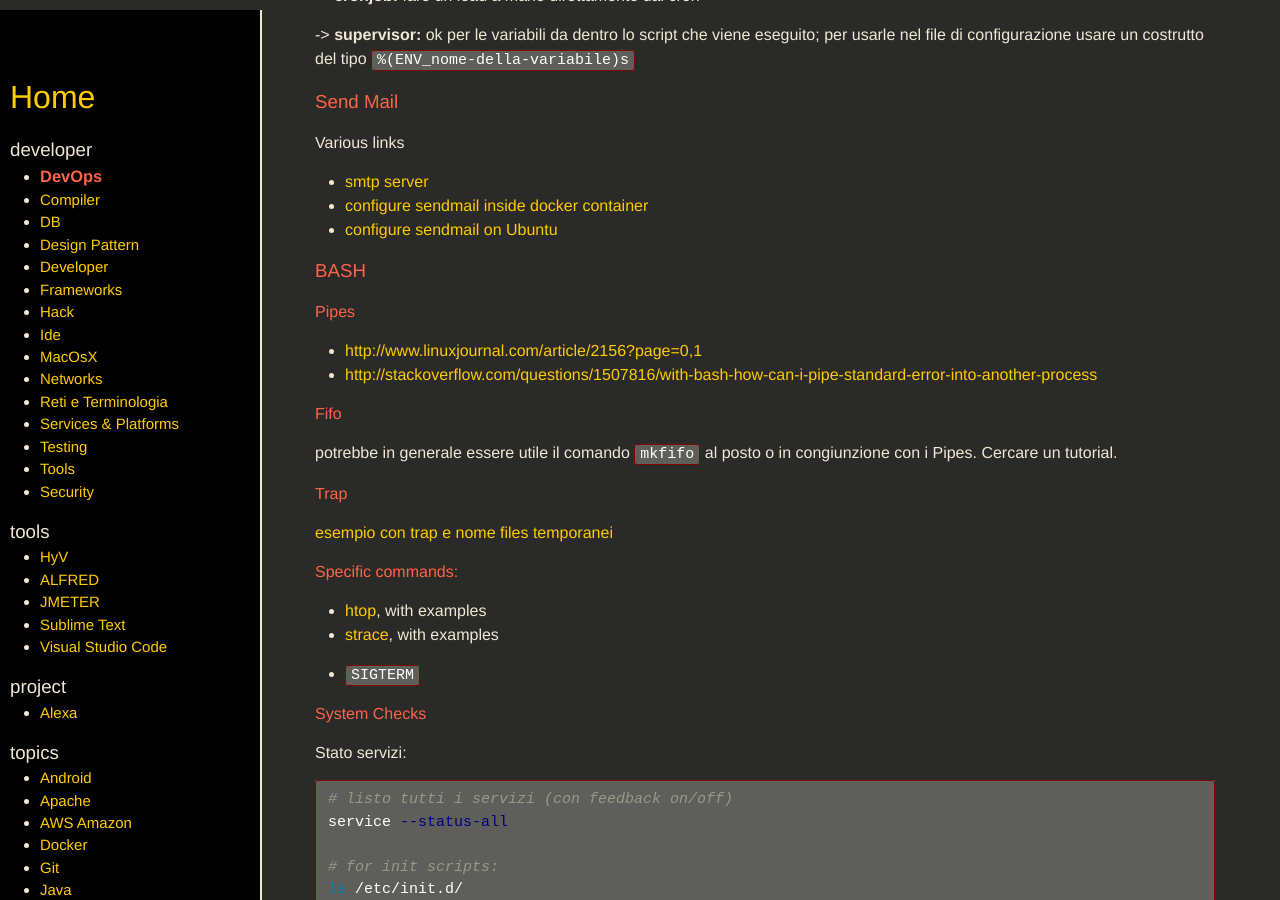
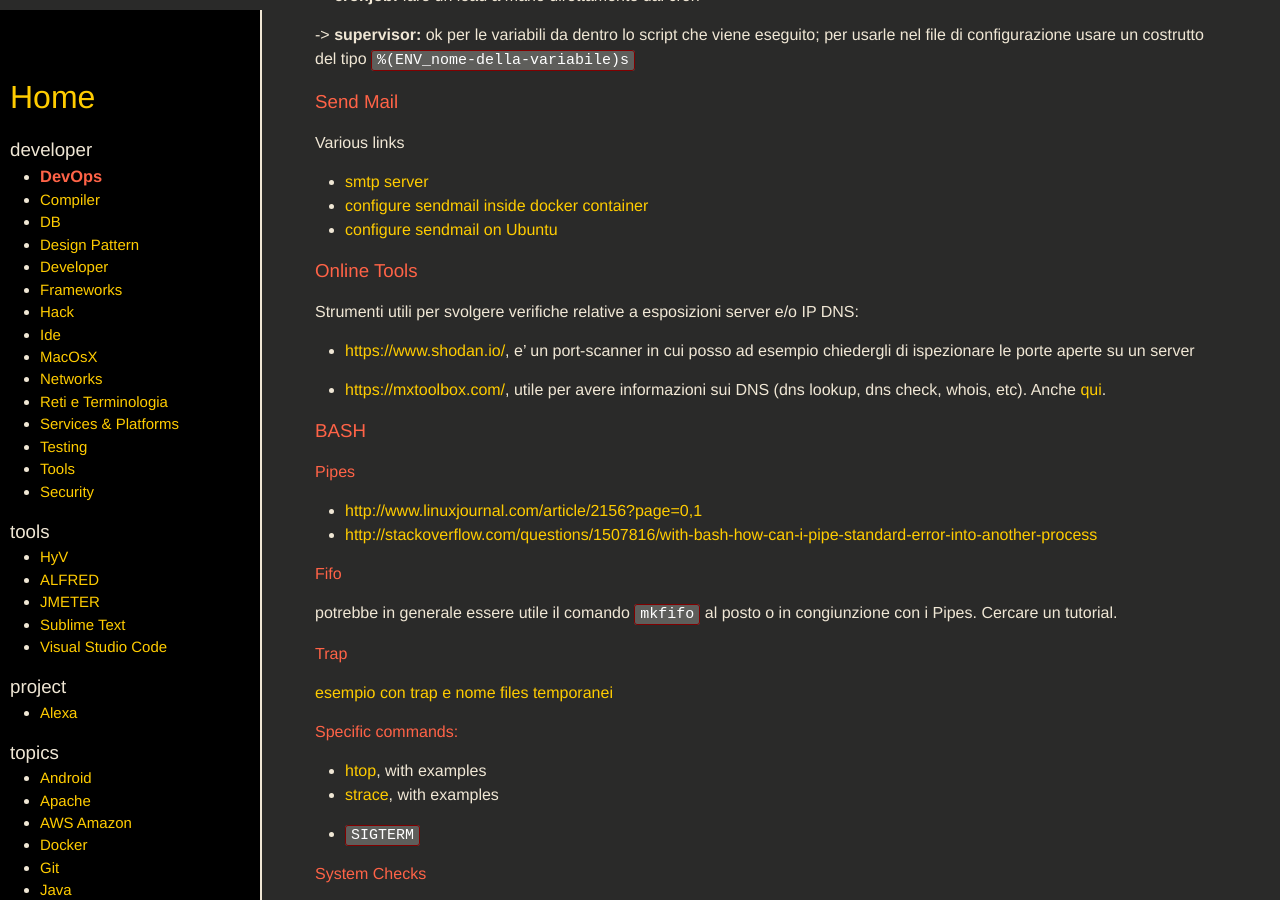
Before and after one commit to SimoSca/own-memo, a Jekyll site: the page built from _pages/developer/DevOps.md, in a window 1280 px wide and 900 px high, scrolled down 1198 px. Built offline with Jekyll 4.4.1, drawn with Linux system fonts in a browser that asks for light colours; nearby versions of some CDN libraries.

Commit message:
[improved] Aggiunti tools DNS info via mxtoolbox

```diff
--- a/_pages/developer/DevOps.md
+++ b/_pages/developer/DevOps.md
@@ -72,6 +72,15 @@ Various links
 - [configure sendmail inside docker container](http://stackoverflow.com/questions/26215021/configure-sendmail-inside-a-docker-container)
 - [configure sendmail on Ubuntu](http://stackoverflow.com/questions/10359437/sendmail-how-to-configure-sendmail-on-ubuntu)
 
+
+### Online Tools
+
+Strumenti utili per svolgere verifiche relative a esposizioni server e/o IP DNS:
+
+- [https://www.shodan.io/](https://www.shodan.io/), e' un port-scanner in cui posso ad esempio chiedergli di ispezionare le porte aperte su un server
+
+- [https://mxtoolbox.com/](https://mxtoolbox.com/SuperTool.aspx?action=dns%3alogotel.it&run=networktools#),
+    utile per avere informazioni sui DNS (dns lookup, dns check, whois, etc). Anche [qui](https://mxtoolbox.com/NetworkTools.aspx).
 
 
 ### BASH
```
